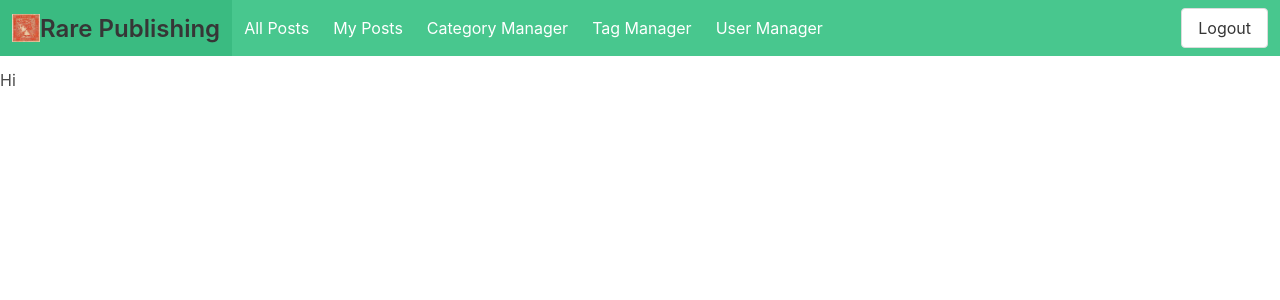
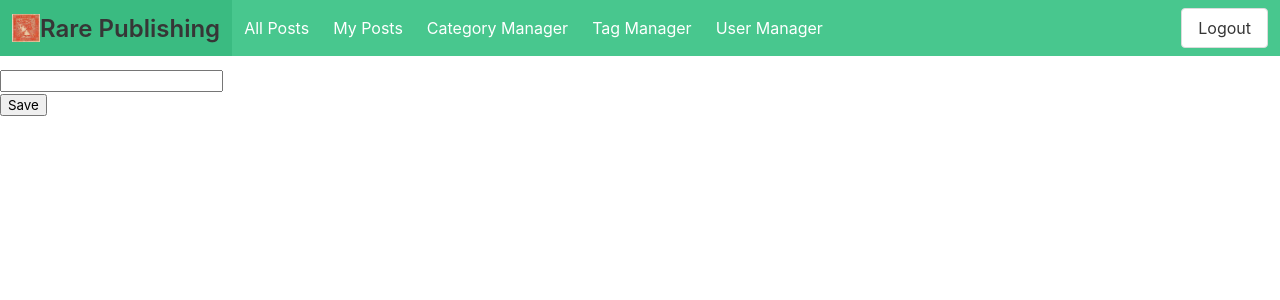
Before and after one commit to day-cohort-70/rare-client-rare-team-1, a React (Create React App) app: page /categorymanager/addCategory in a window 1280 px wide. Shown: the top 300 px of the page. Built offline with nearby package versions, Linux system fonts and the light colour scheme; sample sign-in values are in the browser's storage.

Commit message:
can add categories and page refreshes

```diff
--- a/src/components/category/AddCategoryForm.jsx
+++ b/src/components/category/AddCategoryForm.jsx
@@ -1,9 +1,43 @@
+import { useState } from "react"
+import { useLocation, useNavigate } from "react-router-dom"
+import { addNewCategory } from "../../managers/getAllCategories.jsx"
 
 
 
 export const AddCategoryForm = () => {
+    const [newCategoryName, setNewCategoryName] = useState("")
+    const navigate = useNavigate()
+    const location = useLocation()
+    const fetchCategories = location.state?.fetchCategories
+
+    const handleSave = () => {
+        if (newCategoryName != "") {
+            addNewCategory(newCategoryName).then(() => {
+                if (fetchCategories) {
+                    fetchCategories()
+                }
+                navigate("/categorymanager")
+            })
+        }
+        else {
+            window.alert("Please Create a new Category")
+        }
+    }
 
     return (
-        <>Hi</>
+        <div className="addCategoryFormContainer">
+            <form>
+            <input
+                type="text"
+                name="newCategory"
+                required
+                value={newCategoryName}
+                onChange={(event) => {
+                    setNewCategoryName(event.target.value)
+                }}
+            />
+            </form>
+            <button className="save-btn" onClick={handleSave}>Save</button>
+        </div>
     )
 }
--- a/src/components/category/CategoryList.jsx
+++ b/src/components/category/CategoryList.jsx
@@ -1,25 +1,34 @@
 import { useEffect, useState } from "react"
 import { getAllCategories } from "../../managers/getAllCategories.jsx"
+import { useNavigate } from "react-router-dom"
 
 
 export const CategoryList = () => {
     const [listOfCategoriesArray, setListOfCategoriesArray] = useState([])
+    const navigate = useNavigate()
+
+    const fetchCategories = () => {
+        getAllCategories().then(data => {
+            setListOfCategoriesArray(data)
+    })}
 
     useEffect(() => {
-        getAllCategories().then(data => {
-            setListOfCategoriesArray(data)
-        })
+        fetchCategories()
     }, [])
+
+    const handleClick = () => {
+        navigate("/categorymanager/addCategory", { state: { fetchCategories } } )
+    }
 
     return (
         <div className="categoryListContainer">
             <h2>List of Categories:</h2>
             <article className="categories">
                 {listOfCategoriesArray.map((categoryObj) => {
-                    return <div>{categoryObj.label}</div>
+                    return <div key={categoryObj.id}>{categoryObj.label}</div>
                 })}
             </article>
-
+            <button onClick={handleClick}>Create Category</button>
         </div>
     )
 }
--- a/src/managers/getAllCategories.jsx
+++ b/src/managers/getAllCategories.jsx
@@ -1,3 +1,18 @@
 export const getAllCategories = () => {
     return fetch(`http://localhost:8088/category`).then(res => res.json())
 }
+
+export const addNewCategory = (name) => {
+    return fetch(`http://localhost:8088/category`, {
+        method: "POST",
+        headers: {
+            "Content-Type": "application/json"
+        },
+        body: JSON.stringify(name)
+    }).then(res => {
+        if (res.status === 204 || res.ok) {
+          return Promise.resolve() // Return a resolved promise if status is 204 or request is successful
+        }
+        return Promise.reject(new Error("Network response was not ok"))
+      })
+}
```
